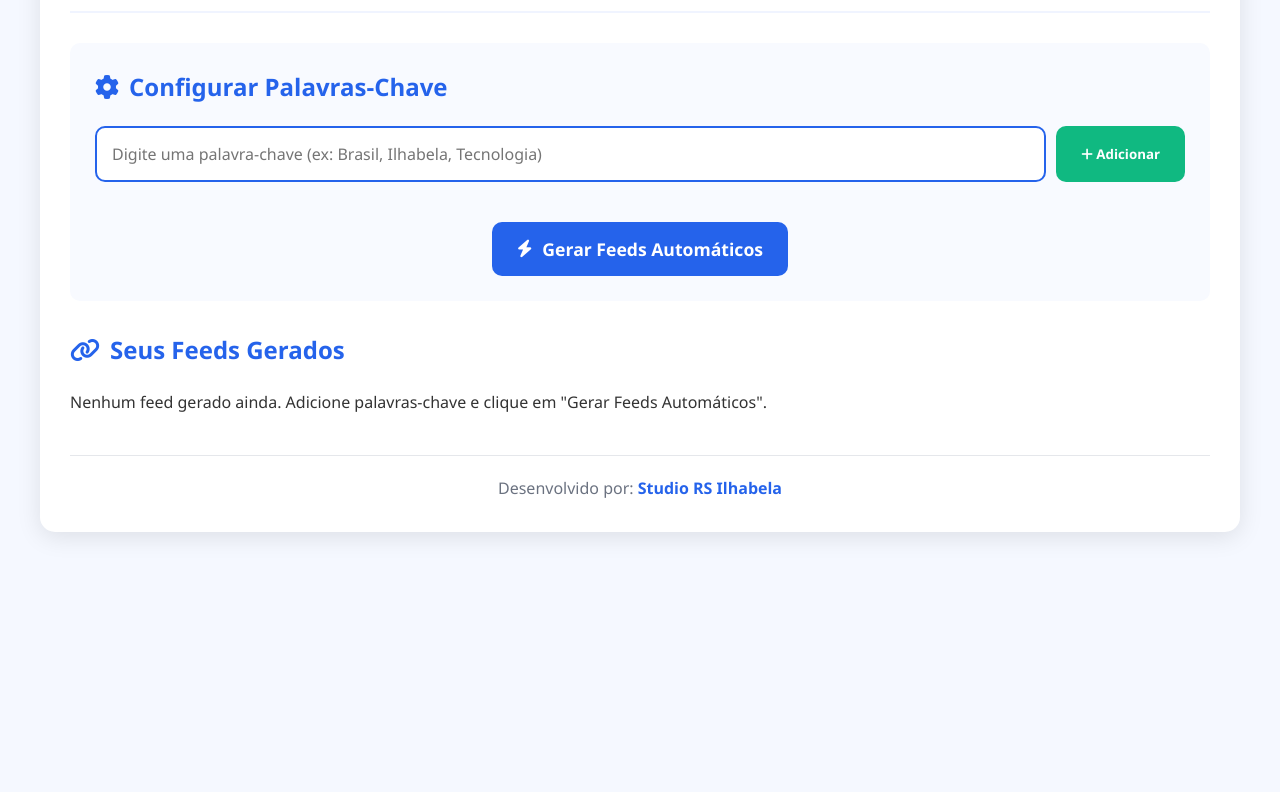
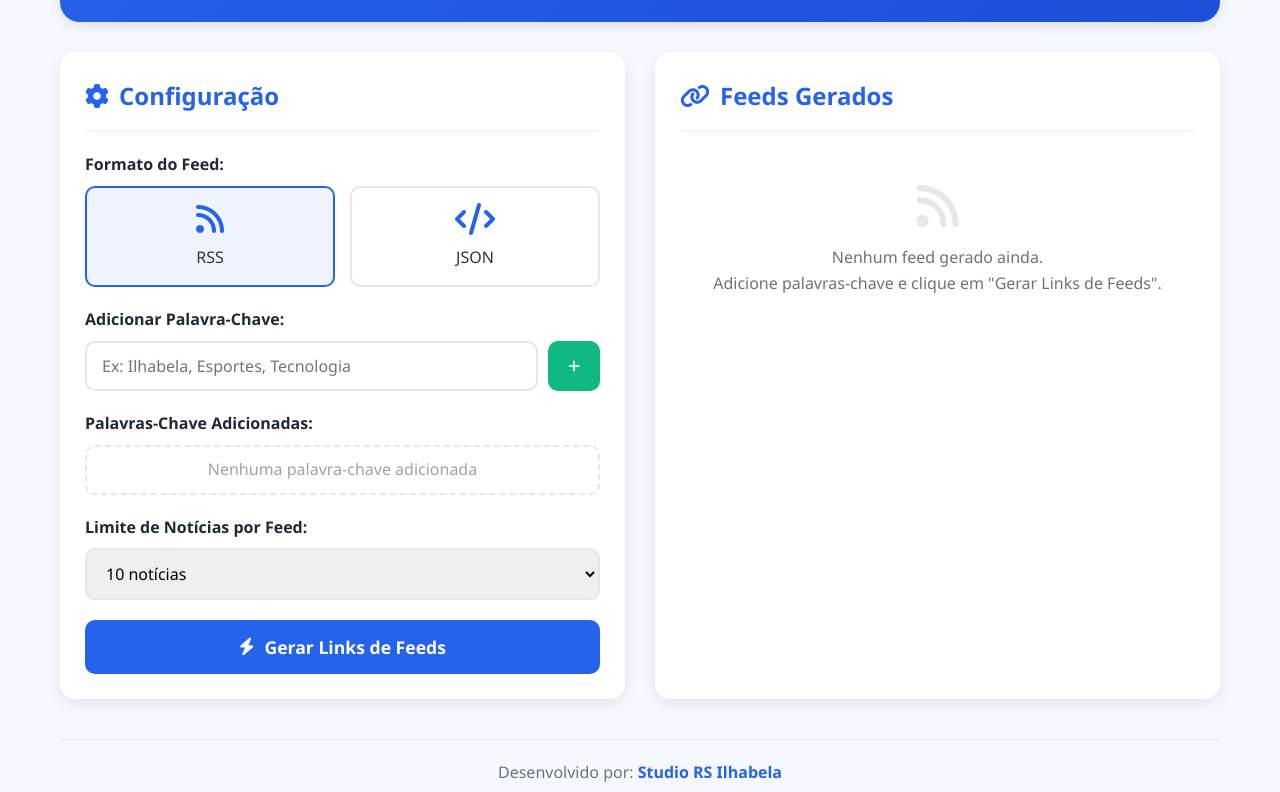
Before and after one commit to ricardoautomacao10-svg/gerador-de-rss, a plain HTML site: page index.html in a window 1280 px wide. Shown: the part 212-1004 px from the top of the page. Before the commit the page ends 800 px from the top, so only its background shows below. Drawn offline with Linux system fonts and the light colour scheme.

Commit message:
Update index.html

```diff
--- a/index.html
+++ b/index.html
@@ -3,9 +3,17 @@
 <head>
     <meta charset="UTF-8">
     <meta name="viewport" content="width=device-width, initial-scale=1.0">
-    <title>Gerador de Feeds Automáticos</title>
+    <title>RS AutoFeed Generator - Studio RS</title>
     <link rel="stylesheet" href="https://cdnjs.cloudflare.com/ajax/libs/font-awesome/6.4.0/css/all.min.css">
     <style>
+        :root {
+            --primary: #2563eb;
+            --secondary: #10b981;
+            --dark: #1f2937;
+            --light: #f9fafb;
+            --gray: #6b7280;
+        }
+
         * {
             margin: 0;
             padding: 0;
@@ -17,85 +25,123 @@
             background-color: #f5f8ff;
             color: #333;
             line-height: 1.6;
-            padding: 20px;
         }
 
         .container {
             max-width: 1200px;
             margin: 0 auto;
-            background: white;
-            padding: 30px;
-            border-radius: 15px;
-            box-shadow: 0 5px 25px rgba(0, 0, 0, 0.1);
+            padding: 20px;
         }
 
         header {
+            background: linear-gradient(135deg, var(--primary), #1d4ed8);
+            color: white;
+            padding: 25px 0;
             text-align: center;
+            border-radius: 0 0 20px 20px;
+            box-shadow: 0 4px 12px rgba(0, 0, 0, 0.1);
             margin-bottom: 30px;
-            padding-bottom: 20px;
-            border-bottom: 2px solid #f0f4ff;
         }
 
         header h1 {
-            color: #2563eb;
+            font-size: 2.5rem;
             margin-bottom: 10px;
-            font-size: 2.2rem;
         }
 
         header p {
-            color: #64748b;
             font-size: 1.1rem;
+            opacity: 0.9;
         }
 
         .logo {
+            margin-top: 15px;
             font-weight: bold;
-            color: #2563eb;
-            font-size: 1.3rem;
-            margin-top: 15px;
+            font-size: 1.2rem;
+            color: #fff;
+            background: rgba(0, 0, 0, 0.2);
             display: inline-block;
-            padding: 5px 15px;
-            background: #f0f4ff;
+            padding: 8px 20px;
             border-radius: 20px;
         }
 
-        .setup-section {
-            background: #f8faff;
-            padding: 25px;
-            border-radius: 10px;
+        .main-content {
+            display: grid;
+            grid-template-columns: 1fr 1fr;
+            gap: 30px;
             margin-bottom: 30px;
         }
 
-        .setup-section h2 {
-            color: #2563eb;
+        @media (max-width: 900px) {
+            .main-content {
+                grid-template-columns: 1fr;
+            }
+        }
+
+        .setup-panel, .feeds-panel {
+            background: white;
+            padding: 25px;
+            border-radius: 15px;
+            box-shadow: 0 5px 15px rgba(0, 0, 0, 0.08);
+        }
+
+        .panel-title {
+            color: var(--primary);
             margin-bottom: 20px;
+            padding-bottom: 15px;
+            border-bottom: 2px solid #f0f4ff;
             display: flex;
             align-items: center;
             gap: 10px;
         }
 
+        .input-group {
+            margin-bottom: 20px;
+        }
+
+        .input-group label {
+            display: block;
+            margin-bottom: 8px;
+            font-weight: 600;
+            color: var(--dark);
+        }
+
+        .input-group input, .input-group select {
+            width: 100%;
+            padding: 12px 15px;
+            border: 2px solid #e5e7eb;
+            border-radius: 10px;
+            font-size: 1rem;
+            transition: all 0.3s;
+        }
+
+        .input-group input:focus, .input-group select:focus {
+            border-color: var(--primary);
+            outline: none;
+            box-shadow: 0 0 0 3px rgba(37, 99, 235, 0.1);
+        }
+
         .keyword-input {
             display: flex;
             gap: 10px;
-            margin-bottom: 20px;
         }
 
         .keyword-input input {
             flex: 1;
-            padding: 15px;
-            border: 2px solid #2563eb;
-            border-radius: 10px;
-            font-size: 1rem;
-            outline: none;
         }
 
         .add-btn {
-            background: #10b981;
+            background: var(--secondary);
             color: white;
             border: none;
-            padding: 0 25px;
+            padding: 0 20px;
             border-radius: 10px;
             cursor: pointer;
             font-weight: 600;
+            transition: all 0.3s;
+        }
+
+        .add-btn:hover {
+            background: #059669;
         }
 
         .keywords-list {
@@ -103,10 +149,14 @@
             flex-wrap: wrap;
             gap: 10px;
             margin-bottom: 20px;
+            min-height: 50px;
+            padding: 10px;
+            border: 2px dashed #e5e7eb;
+            border-radius: 10px;
         }
 
         .keyword-item {
-            background: #2563eb;
+            background: var(--primary);
             color: white;
             padding: 8px 15px;
             border-radius: 20px;
@@ -124,7 +174,7 @@
         }
 
         .generate-btn {
-            background: #2563eb;
+            background: var(--primary);
             color: white;
             border: none;
             padding: 15px 25px;
@@ -135,19 +185,14 @@
             display: flex;
             align-items: center;
             gap: 10px;
-            margin: 0 auto;
+            width: 100%;
+            justify-content: center;
+            transition: all 0.3s;
         }
 
-        .feeds-section {
-            margin-top: 30px;
-        }
-
-        .feeds-section h2 {
-            color: #2563eb;
-            margin-bottom: 20px;
-            display: flex;
-            align-items: center;
-            gap: 10px;
+        .generate-btn:hover {
+            background: #1d4ed8;
+            transform: translateY(-2px);
         }
 
         .feed-item {
@@ -155,7 +200,7 @@
             padding: 20px;
             border-radius: 10px;
             margin-bottom: 20px;
-            border-left: 4px solid #2563eb;
+            border-left: 4px solid var(--primary);
         }
 
         .feed-header {
@@ -167,7 +212,7 @@
 
         .feed-title {
             font-weight: bold;
-            color: #2563eb;
+            color: var(--primary);
             font-size: 1.2rem;
         }
 
@@ -182,7 +227,7 @@
         }
 
         .copy-btn {
-            background: #2563eb;
+            background: var(--primary);
             color: white;
             border: none;
             padding: 8px 15px;
@@ -192,6 +237,11 @@
             display: inline-flex;
             align-items: center;
             gap: 5px;
+            transition: all 0.3s;
+        }
+
+        .copy-btn:hover {
+            background: #1d4ed8;
         }
 
         .auto-update {
@@ -199,7 +249,7 @@
             align-items: center;
             gap: 10px;
             margin-top: 15px;
-            color: #64748b;
+            color: var(--gray);
             font-size: 0.9rem;
         }
 
@@ -225,68 +275,119 @@
         footer {
             text-align: center;
             margin-top: 40px;
-            color: #6b7280;
+            color: var(--gray);
             padding-top: 20px;
             border-top: 1px solid #e5e7eb;
         }
 
         .developer {
             font-weight: bold;
-            color: #2563eb;
+            color: var(--primary);
         }
 
-        @media (max-width: 768px) {
-            .keyword-input {
-                flex-direction: column;
+        .no-feeds {
+            text-align: center;
+            color: var(--gray);
+            padding: 30px;
         }
 
-            .add-btn {
-                width: 100%;
-                padding: 15px;
+        .format-selector {
+            display: flex;
+            gap: 15px;
+            margin-bottom: 20px;
         }
 
-            .feed-header {
-                flex-direction: column;
-                align-items: flex-start;
-                gap: 10px;
+        .format-option {
+            flex: 1;
+            text-align: center;
+            padding: 15px;
+            border: 2px solid #e5e7eb;
+            border-radius: 10px;
+            cursor: pointer;
+            transition: all 0.3s;
         }
+
+        .format-option.selected {
+            border-color: var(--primary);
+            background: #f0f4ff;
+        }
+
+        .format-option i {
+            font-size: 2rem;
+            margin-bottom: 10px;
+            color: var(--primary);
         }
     </style>
 </head>
 <body>
     <div class="container">
         <header>
-            <h1><i class="fas fa-rss"></i> Gerador de Feeds Automáticos</h1>
-            <p>Crie feeds RSS que se atualizam automaticamente por palavra-chave</p>
+            <h1><i class="fas fa-rss"></i> RS AutoFeed Generator</h1>
+            <p>Gere feeds automáticos por palavra-chave para seu site</p>
             <div class="logo">Studio RS Ilhabela</div>
         </header>
 
         <div id="notification" class="notification"></div>
 
-        <div class="setup-section">
-            <h2><i class="fas fa-cog"></i> Configurar Palavras-Chave</h2>
+        <div class="main-content">
+            <div class="setup-panel">
+                <h2 class="panel-title"><i class="fas fa-cog"></i> Configuração</h2>
 
+                <div class="input-group">
+                    <label>Formato do Feed:</label>
+                    <div class="format-selector">
+                        <div class="format-option selected" data-format="rss">
+                            <i class="fas fa-rss"></i>
+                            <div>RSS</div>
+                        </div>
+                        <div class="format-option" data-format="json">
+                            <i class="fas fa-code"></i>
+                            <div>JSON</div>
+                        </div>
+                    </div>
+                </div>
+
+                <div class="input-group">
+                    <label>Adicionar Palavra-Chave:</label>
                     <div class="keyword-input">
-                <input type="text" id="keyword-input" placeholder="Digite uma palavra-chave (ex: Brasil, Ilhabela, Tecnologia)">
+                        <input type="text" id="keyword-input" placeholder="Ex: Ilhabela, Esportes, Tecnologia">
                         <button class="add-btn" id="add-btn">
-                    <i class="fas fa-plus"></i> Adicionar
+                            <i class="fas fa-plus"></i>
+                        </button>
+                    </div>
+                </div>
+
+                <div class="input-group">
+                    <label>Palavras-Chave Adicionadas:</label>
+                    <div class="keywords-list" id="keywords-list">
+                        <!-- Palavras-chave serão adicionadas aqui -->
+                    </div>
+                </div>
+
+                <div class="input-group">
+                    <label>Limite de Notícias por Feed:</label>
+                    <select id="limit">
+                        <option value="5">5 notícias</option>
+                        <option value="10" selected>10 notícias</option>
+                        <option value="15">15 notícias</option>
+                        <option value="20">20 notícias</option>
+                    </select>
+                </div>
+
+                <button class="generate-btn" id="generate-btn">
+                    <i class="fas fa-bolt"></i> Gerar Links de Feeds
                 </button>
             </div>
 
-            <div class="keywords-list" id="keywords-list">
-                <!-- As palavras-chave serão adicionadas aqui -->
+            <div class="feeds-panel">
+                <h2 class="panel-title"><i class="fas fa-link"></i> Feeds Gerados</h2>
+                <div id="feeds-container">
+                    <div class="no-feeds" id="no-feeds">
+                        <i class="fas fa-rss" style="font-size: 3rem; color: #e5e7eb; margin-bottom: 15px;"></i>
+                        <p>Nenhum feed gerado ainda.</p>
+                        <p>Adicione palavras-chave e clique em "Gerar Links de Feeds".</p>
                     </div>
-
-            <button class="generate-btn" id="generate-btn">
-                <i class="fas fa-bolt"></i> Gerar Feeds Automáticos
-            </button>
                 </div>
-
-        <div class="feeds-section" id="feeds-section">
-            <h2><i class="fas fa-link"></i> Seus Feeds Gerados</h2>
-            <div id="feeds-container">
-                <!-- Os feeds serão adicionados aqui -->
-                <p id="no-feeds">Nenhum feed gerado ainda. Adicione palavras-chave e clique em "Gerar Feeds Automáticos".</p>
             </div>
         </div>
 
@@ -304,14 +405,17 @@
             const feedsContainer = document.getElementById('feeds-container');
             const noFeeds = document.getElementById('no-feeds');
             const notification = document.getElementById('notification');
+            const formatOptions = document.querySelectorAll('.format-option');
+            const limitSelect = document.getElementById('limit');
 
             let keywords = [];
-            let feeds = [];
+            let selectedFormat = 'rss';
+            let baseUrl = window.location.origin;
 
             // Carregar dados salvos
             function loadSavedData() {
-                const savedKeywords = localStorage.getItem('rssKeywords');
-                const savedFeeds = localStorage.getItem('rssFeeds');
+                const savedKeywords = localStorage.getItem('feedKeywords');
+                const savedFeeds = localStorage.getItem('generatedFeeds');
 
                 if (savedKeywords) {
                     keywords = JSON.parse(savedKeywords);
@@ -319,15 +423,13 @@
                 }
 
                 if (savedFeeds) {
-                    feeds = JSON.parse(savedFeeds);
-                    renderFeeds();
+                    renderFeeds(JSON.parse(savedFeeds));
                 }
             }
 
             // Salvar dados
             function saveData() {
-                localStorage.setItem('rssKeywords', JSON.stringify(keywords));
-                localStorage.setItem('rssFeeds', JSON.stringify(feeds));
+                localStorage.setItem('feedKeywords', JSON.stringify(keywords));
             }
 
             // Mostrar notificação
@@ -345,6 +447,11 @@
             function renderKeywords() {
                 keywordsList.innerHTML = '';
 
+                if (keywords.length === 0) {
+                    keywordsList.innerHTML = '<div style="color: #9ca3af; text-align: center; width: 100%;">Nenhuma palavra-chave adicionada</div>';
+                    return;
+                }
+
                 keywords.forEach((keyword, index) => {
                     const keywordItem = document.createElement('div');
                     keywordItem.className = 'keyword-item';
@@ -359,8 +466,8 @@
             }
 
             // Renderizar feeds
-            function renderFeeds() {
-                if (feeds.length === 0) {
+            function renderFeeds(feedsData) {
+                if (!feedsData || feedsData.length === 0) {
                     noFeeds.style.display = 'block';
                     feedsContainer.innerHTML = '';
                     return;
@@ -369,31 +476,33 @@
                 noFeeds.style.display = 'none';
                 feedsContainer.innerHTML = '';
 
-                feeds.forEach((feed, index) => {
+                feedsData.forEach((feed, index) => {
                     const feedItem = document.createElement('div');
                     feedItem.className = 'feed-item';
 
-                    // Gerar URL do feed (em um sistema real, isso seria um endpoint)
-                    const baseUrl = window.location.href.replace(/\/[^/]*$/, '');
-                    const feedUrl = `${baseUrl}/feed.html?keyword=${encodeURIComponent(feed.keyword)}`;
+                    // Gerar URL do feed (simulação)
+                    const feedUrl = `${baseUrl}/feed.${selectedFormat}?keyword=${encodeURIComponent(feed.keyword)}&limit=${limitSelect.value}`;
 
                     feedItem.innerHTML = `
                         <div class="feed-header">
                             <div class="feed-title">
-                                <i class="fas fa-rss"></i> Feed: ${feed.keyword}
+                                <i class="fas fa-rss"></i> ${feed.keyword}
                             </div>
-                            <button class="copy-btn" onclick="copyFeedUrl('${feedUrl}')">
+                            <button class="copy-btn" onclick="copyFeedUrl('${feedUrl}', ${index})">
                                 <i class="fas fa-copy"></i> Copiar URL
                             </button>
                         </div>
                         <div class="feed-url">${feedUrl}</div>
                         <div class="auto-update">
-                            <i class="fas fa-sync-alt"></i> Atualiza automaticamente a cada 1 hora
+                            <i class="fas fa-sync-alt"></i> Atualiza automaticamente a cada hora
                         </div>
                     `;
 
                     feedsContainer.appendChild(feedItem);
                 });
+
+                // Salvar feeds gerados
+                localStorage.setItem('generatedFeeds', JSON.stringify(feedsData));
             }
 
             // Adicionar palavra-chave
@@ -426,6 +535,15 @@
                 showNotification(`Palavra-chave "${removed}" removida`, 'success');
             };
 
+            // Selecionar formato
+            formatOptions.forEach(option => {
+                option.addEventListener('click', function() {
+                    formatOptions.forEach(opt => opt.classList.remove('selected'));
+                    this.classList.add('selected');
+                    selectedFormat = this.dataset.format;
+                });
+            });
+
             // Gerar feeds
             generateBtn.addEventListener('click', function() {
                 if (keywords.length === 0) {
@@ -433,24 +551,42 @@
                     return;
                 }
 
-                feeds = keywords.map(keyword => ({ keyword }));
-                renderFeeds();
-                saveData();
+                const feedsData = keywords.map(keyword => ({ keyword }));
+                renderFeeds(feedsData);
 
-                showNotification(`${keywords.length} feeds gerados com sucesso!`, 'success');
+                showNotification(`${keywords.length} feeds ${selectedFormat.toUpperCase()} gerados com sucesso!`, 'success');
             });
 
             // Copiar URL do feed
-            window.copyFeedUrl = function(url) {
+            window.copyFeedUrl = function(url, index) {
                 navigator.clipboard.writeText(url).then(() => {
                     showNotification('URL copiada para a área de transferência!', 'success');
+
+                    // Efeito visual de confirmação
+                    const copyButtons = document.querySelectorAll('.copy-btn');
+                    if (copyButtons[index]) {
+                        const originalText = copyButtons[index].innerHTML;
+                        copyButtons[index].innerHTML = '<i class="fas fa-check"></i> Copiado!';
+
+                        setTimeout(() => {
+                            copyButtons[index].innerHTML = originalText;
+                        }, 2000);
+                    }
                 }).catch(err => {
                     showNotification('Falha ao copiar URL', 'error');
                 });
             };
 
+            // Enter para adicionar palavra-chave
+            keywordInput.addEventListener('keypress', function(e) {
+                if (e.key === 'Enter') {
+                    addBtn.click();
+                }
+            });
+
             // Inicializar
             loadSavedData();
+            renderKeywords();
         });
     </script>
 </body>
```
Lines whose indentation alone changed are shown as unchanged.
